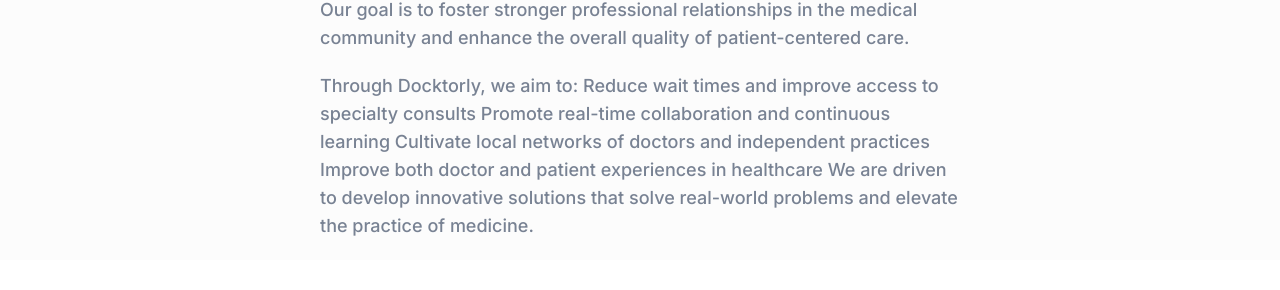
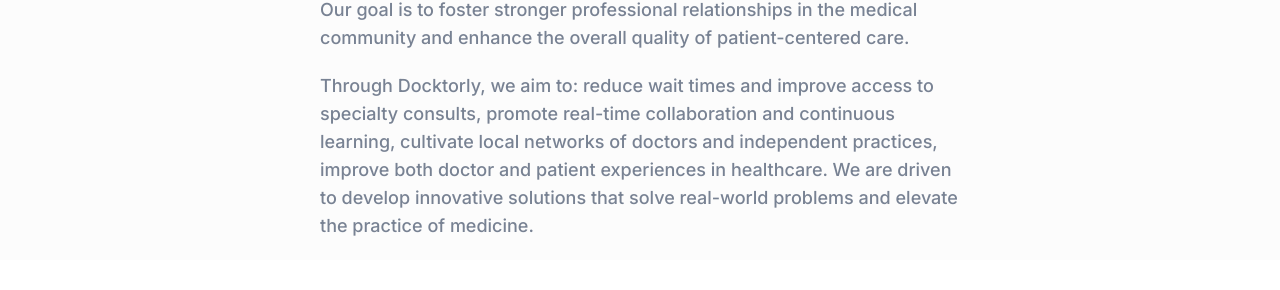
Before and after one commit to Mortez-usa/vercel-docktorly, a Next.js app: page /about in a window 1280 px wide. Shown: the part 630-920 px from the top of the page. Built offline with nearby package versions, Linux system fonts and the light colour scheme.

Commit message:
about page content update

```diff
--- a/src/app/about/page.tsx
+++ b/src/app/about/page.tsx
@@ -37,10 +37,10 @@ const AboutPage = () => {
         overall quality of patient-centered care.
       </p>
       <p className="mb-5 ml-80 mr-80 flex items-center text-lg font-medium text-body-color">
-        Through Docktorly, we aim to: Reduce wait times and improve access to
-        specialty consults Promote real-time collaboration and continuous
-        learning Cultivate local networks of doctors and independent practices
-        Improve both doctor and patient experiences in healthcare We are driven
+        Through Docktorly, we aim to: reduce wait times and improve access to
+        specialty consults, promote real-time collaboration and continuous
+        learning, cultivate local networks of doctors and independent practices,
+        improve both doctor and patient experiences in healthcare. We are driven
         to develop innovative solutions that solve real-world problems and
         elevate the practice of medicine.
       </p>
```
